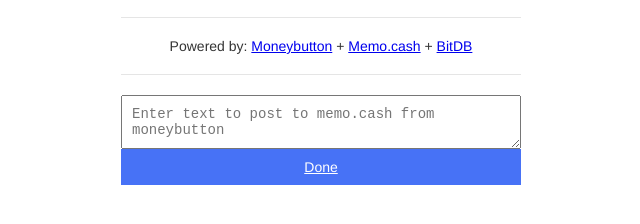
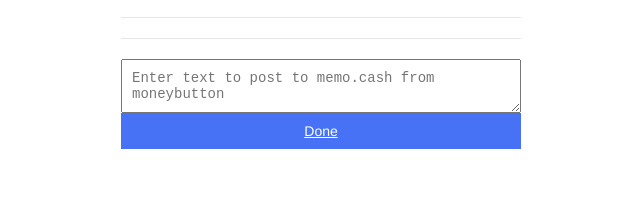
Before and after one commit to kcnnn/commentMB, a plain HTML site: page index.html in a window 1280 px wide. Shown: the part 140-364 px from the top of the page, without its empty margins (319-959 px from the left). Drawn offline with Linux system fonts and the light colour scheme; no server answers.

Commit message:
Update index.html

```diff
--- a/index.html
+++ b/index.html
@@ -163,12 +163,6 @@ document.addEventListener("DOMContentLoaded", function() {
       <small>Post to memo.cash with <a href='https://moneybutton.com'>moneybutton</a></small>
     </h1>
     <hr>
-    <div class='center'>
-      Powered by:
-      <a href='https://moneybutton.com'>Moneybutton</a> +
-      <a href='https://memo.cash/protocol'>Memo.cash</a> +
-      <a href='https://bitdb.network'>BitDB</a>
-    </div>
     <hr>
     <div class='form'>
       <textarea id='msg' placeholder='Enter text to post to memo.cash from moneybutton'></textarea>
```
